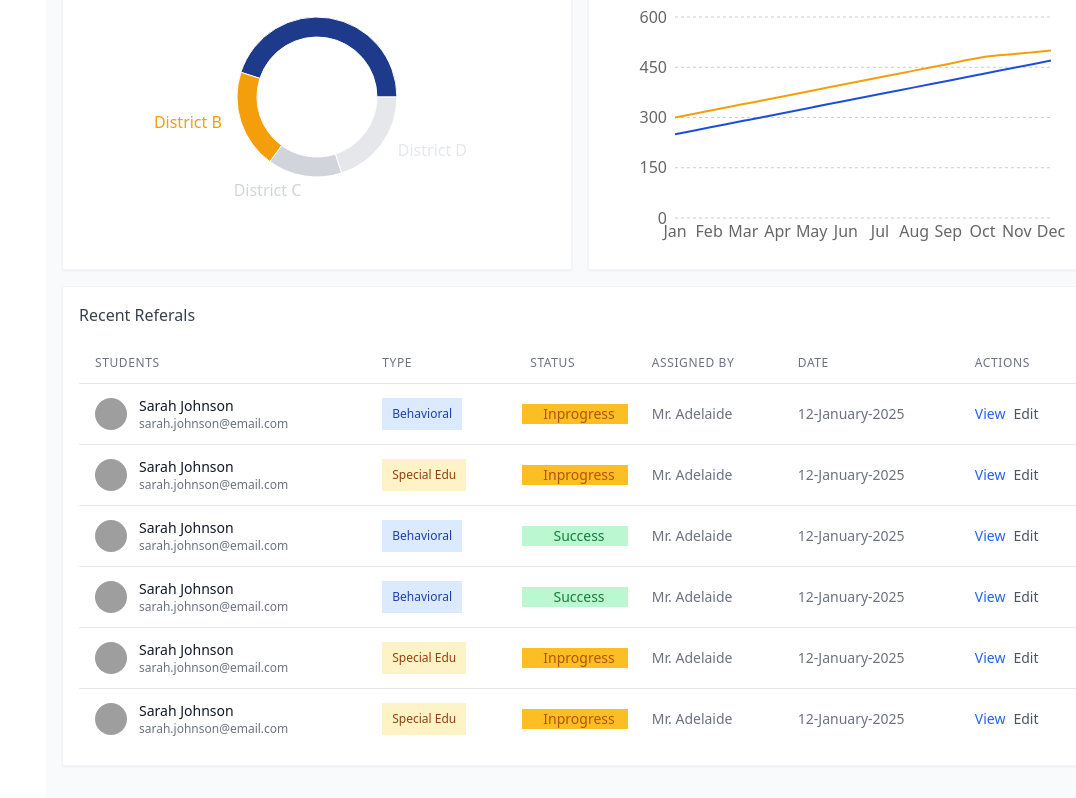
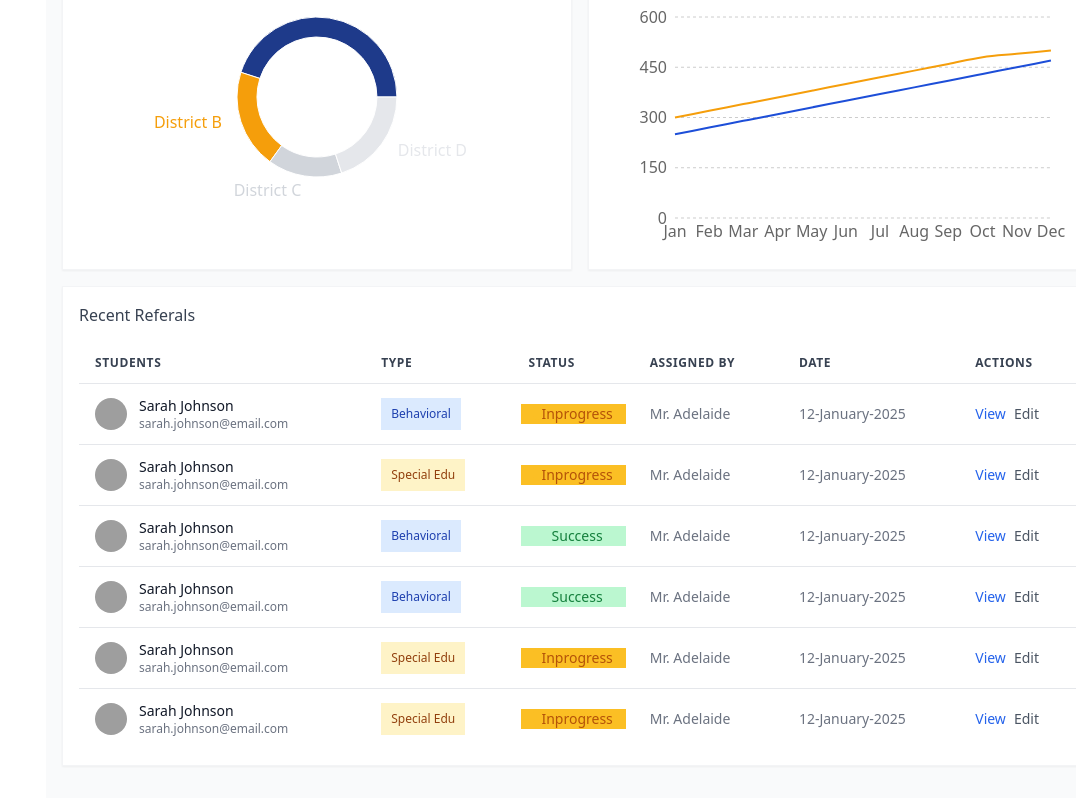
Before and after one commit to Yun4g/Aces-pre, a Next.js app: page /Dashboard/RefeeralDashboard/analytics in a window 1280 px wide. Shown: the part 862-1660 px from the top of the page, without its empty margins (204-1280 px from the left). Built offline with nearby package versions, Linux system fonts and the light colour scheme; grey boxes are pictures that could not be loaded.

Commit message:
fixed analytics

```diff
--- a/src/app/Dashboard/RefeeralDashboard/analytics/page.tsx
+++ b/src/app/Dashboard/RefeeralDashboard/analytics/page.tsx
@@ -386,12 +386,12 @@ export default function AnalyticsDashboard() {
           <table className="min-w-full divide-y divide-gray-200">
             <thead>
               <tr>
-                <th className="px-4 py-3 text-left text-xs font-medium text-gray-500 uppercase tracking-wider">Students</th>
-                <th className="px-4 py-3 text-left text-xs font-medium text-gray-500 uppercase tracking-wider">Type</th>
-                <th className="px-4 py-3 text-left text-xs font-medium text-gray-500 uppercase tracking-wider">Status</th>
-                <th className="px-4 py-3 text-left text-xs font-medium text-gray-500 uppercase tracking-wider">Assigned By</th>
-                <th className="px-4 py-3 text-left text-xs font-medium text-gray-500 uppercase tracking-wider">Date</th>
-                <th className="px-4 py-3 text-left text-xs font-medium text-gray-500 uppercase tracking-wider">Actions</th>
+                <th className="px-4 py-3 text-left text-xs font-bold text-gray-700 uppercase tracking-wider">Students</th>
+                <th className="px-4 py-3 text-left text-xs font-bold text-gray-700 uppercase tracking-wider">Type</th>
+                <th className="px-4 py-3 text-left text-xs font-bold text-gray-700 uppercase tracking-wider">Status</th>
+                <th className="px-4 py-3 text-left text-xs font-bold text-gray-700 uppercase tracking-wider">Assigned By</th>
+                <th className="px-4 py-3 text-left text-xs font-bold text-gray-700 uppercase tracking-wider">Date</th>
+                <th className="px-4 py-3 text-left text-xs font-bold text-gray-700 uppercase tracking-wider">Actions</th>
               </tr>
             </thead>
             <tbody className="divide-y divide-gray-200">
@@ -408,7 +408,7 @@ export default function AnalyticsDashboard() {
                       </div>
                     </div>
                   </td>
-                  <td className="px-4 py-3 whitespace-nowrap">
+                  <td className="px-4 py-3 rounded-lg  whitespace-nowrap">
                     <span className={`inline-flex items-center px-2.5 py-2  rounded-lg text-xs font-medium ${
                       referral.type === 'Behavioral' ? 'bg-blue-100 text-blue-800' : 'bg-amber-100 text-amber-800'
                     }`}>
```
